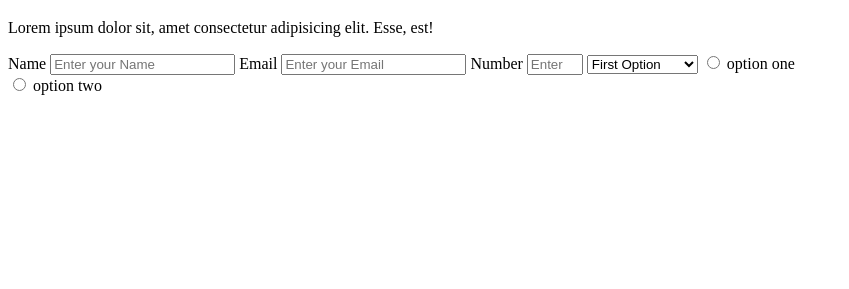
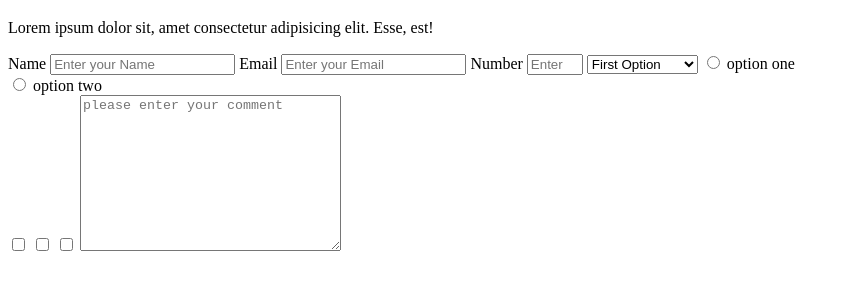
Before and after one commit to Mahdi12332/trials-Mahdi-Leodan, a plain HTML site: page index.html in a window 1280 px wide. Shown: the part 61-350 px from the top of the page, without its empty margins (0-849 px from the left). Drawn offline with Linux system fonts and the light colour scheme.

Commit message:
textarea addded

```diff
--- a/index.html
+++ b/index.html
@@ -24,6 +24,10 @@
         <label for="one">option one</label><br>
         <input type="radio"  name="one-two" value="two">
         <label for="two">option two</label><br>
+        <input type="checkbox" value="name-1">
+        <input type="checkbox" value="name-2">
+        <input type="checkbox" value="name-3">
+        <textarea name="comment" id="comment" cols="30" rows="10" placeholder="please enter your comment"></textarea>
     </form>
 </body>
 </html>
```
